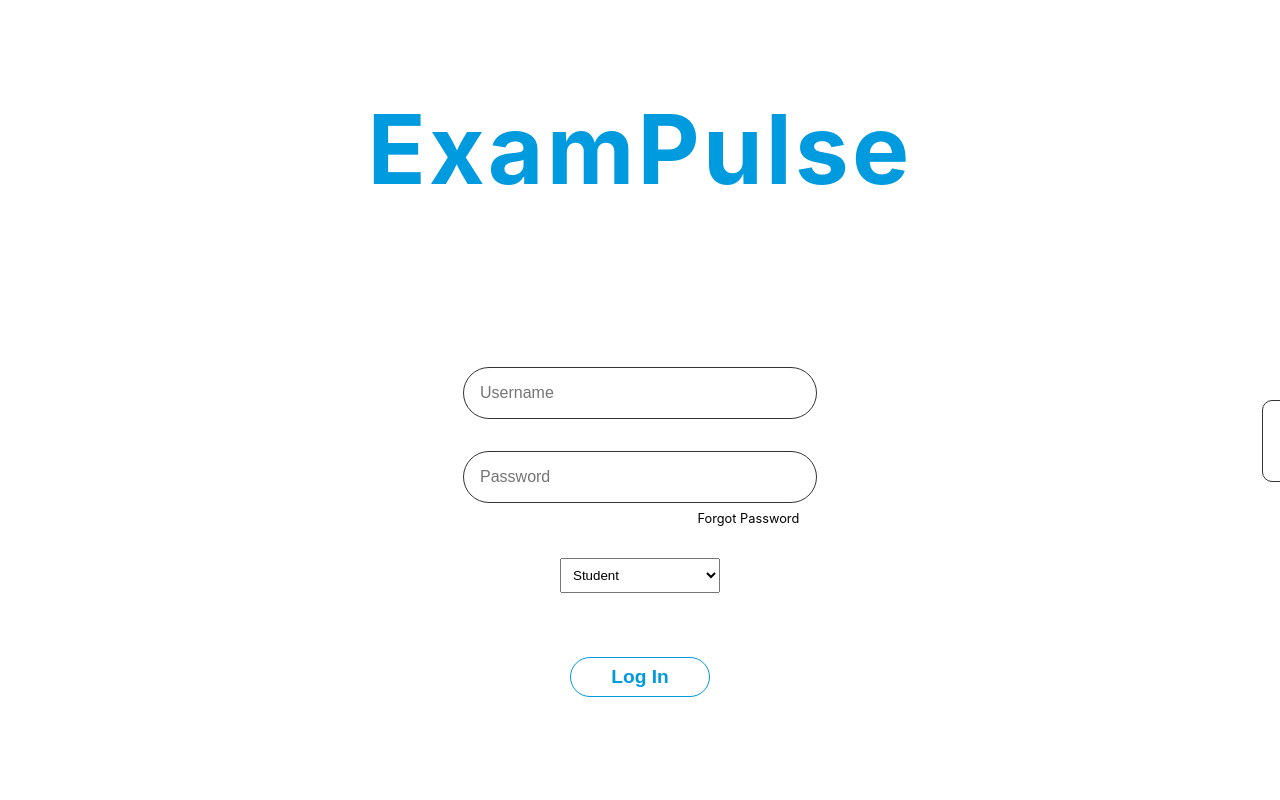
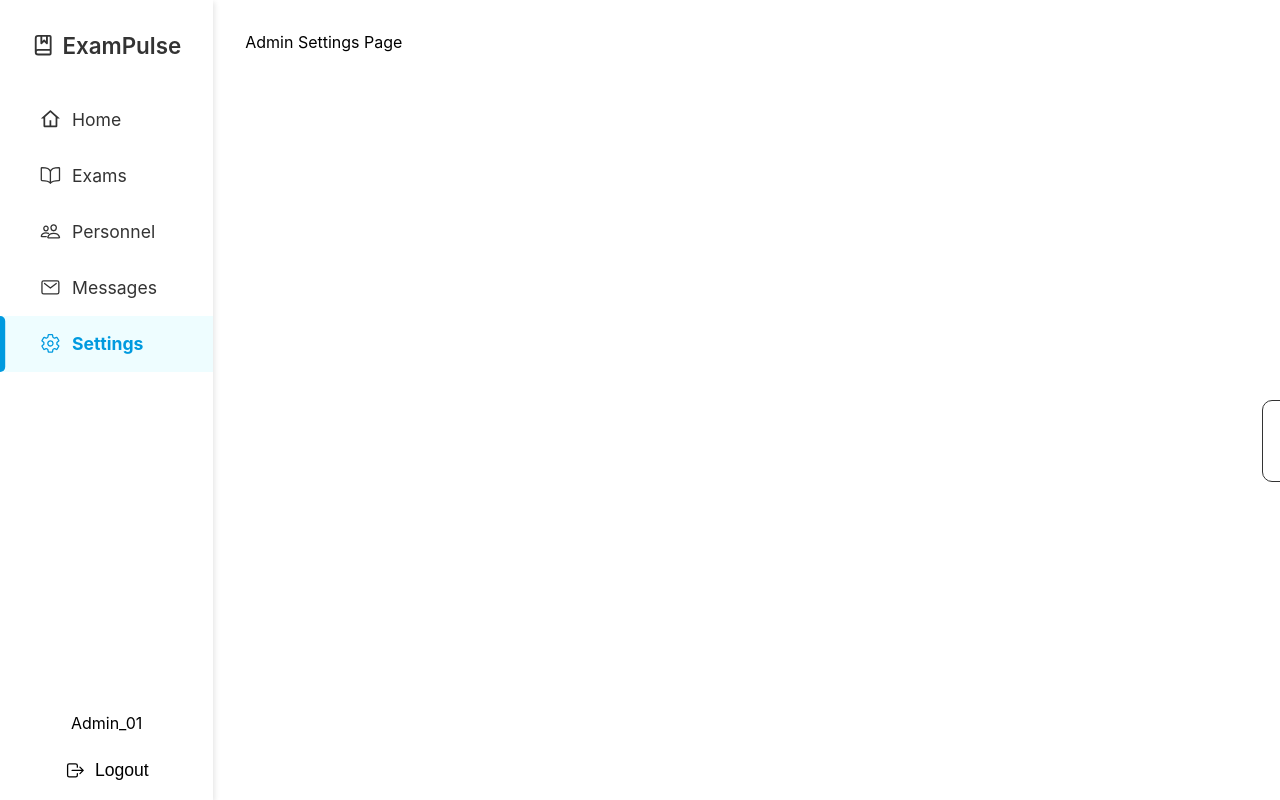
Before and after one commit to GnawedLeaves/fyp-secure-online-exam, a React (Create React App) app: page /admin/settings in a window 1280 px wide. Built offline with nearby package versions, Linux system fonts and the light colour scheme.

Commit message:
Navbar width + Navbar item will highlight based on the page its on

```diff
--- a/src/App.js
+++ b/src/App.js
@@ -13,12 +13,24 @@ import Loginpage from "./pages/common/LoginPage";
 import TempNavbar from "./components/Navbar/TempNavbar/TempNavbar";
 import AdminHomePage from "./pages/admin/AdminHomePage";
 import Navbar from "./components/Navbar/Navbar";
+import AdminSettingsPage from "./pages/admin/adminSettings/AdminSettingsPage";
+import AdminMessagesPage from "./pages/admin/adminMessages/AdminMessages";
 
 export const adminRoutes = [
   {
     title: "Admin Home",
     link: "/admin/home",
     element: <AdminHomePage />,
+  },
+  {
+    title: "Admin Settings",
+    link: "/admin/settings",
+    element: <AdminSettingsPage />,
+  },
+  {
+    title: "Admin Messages",
+    link: "/admin/messages",
+    element: <AdminMessagesPage />,
   },
 ];
 
--- a/src/components/Navbar/Navbar.js
+++ b/src/components/Navbar/Navbar.js
@@ -34,7 +34,7 @@ const Navbar = (props) => {
   };
   //TODO: Change depending on who is logged in
 
-  const [selected, setSelected] = useState(0);
+  const currentURL = window.location.href;
 
   return (
     <ThemeProvider theme={theme}>
@@ -49,10 +49,9 @@ const Navbar = (props) => {
           {props.linksArray ? (
             props.linksArray.map((item, index) => (
               <NavbarLinkContainer
-                selected={selected === index}
+                selected={currentURL.includes(item.path)}
                 key={index}
                 onClick={() => {
-                  setSelected(index);
                   navigate(item.path);
                 }}
               >
@@ -61,7 +60,7 @@ const Navbar = (props) => {
 
                   {item.title}
                 </NavbarAlignContainer>
-                <NavbarItemSelected selected={selected === index} />
+                <NavbarItemSelected selected={currentURL.includes(item.path)} />
               </NavbarLinkContainer>
             ))
           ) : (
--- a/src/components/Navbar/NavbarStyles.js
+++ b/src/components/Navbar/NavbarStyles.js
@@ -13,7 +13,6 @@ export const NavbarContainer = styled.div`
   align-items: center;
   background: #ffffff;
   box-shadow: 2px 2px 5px #e8e8e8, -5px -5px 10px #ffffff;
-  width: 16rem;
 `;
 export const NavbarLogoContainer = styled.div`
   display: flex;
--- /dev/null
+++ b/src/pages/admin/adminMessages/AdminMessages.js
@@ -0,0 +1,20 @@
+import { ThemeProvider } from "styled-components";
+import {
+  AdminMessagesBigContainer,
+  AdminMessagesContainer,
+} from "./AdminMessagesStyles";
+import { theme } from "../../../theme";
+import Navbar from "../../../components/Navbar/Navbar";
+import { adminNavbarItems } from "../AdminHomePage";
+
+const AdminMessagesPage = () => {
+  return (
+    <ThemeProvider theme={theme}>
+      <AdminMessagesBigContainer>
+        <Navbar linksArray={adminNavbarItems} />
+        <AdminMessagesContainer>Admin Messages Page</AdminMessagesContainer>
+      </AdminMessagesBigContainer>
+    </ThemeProvider>
+  );
+};
+export default AdminMessagesPage;
--- /dev/null
+++ b/src/pages/admin/adminMessages/AdminMessagesStyles.js
@@ -0,0 +1,8 @@
+import styled from "styled-components";
+
+export const AdminMessagesBigContainer = styled.div`
+  display: flex;
+`;
+export const AdminMessagesContainer = styled.div`
+  padding: 2rem;
+`;
--- /dev/null
+++ b/src/pages/admin/adminSettings/AdminSettingsPage.js
@@ -0,0 +1,21 @@
+import { ThemeProvider } from "styled-components";
+import Navbar from "../../../components/Navbar/Navbar";
+import { adminNavbarItems } from "../AdminHomePage";
+import {
+  AdminSettingsBigContainer,
+  AdminSettingsContainer,
+} from "./AdminSettingsStyles";
+import { theme } from "../../../theme";
+
+const AdminSettingsPage = () => {
+  return (
+    <ThemeProvider theme={theme}>
+      <AdminSettingsBigContainer>
+        <Navbar linksArray={adminNavbarItems} />
+        <AdminSettingsContainer>Admin Settings Page</AdminSettingsContainer>
+      </AdminSettingsBigContainer>
+    </ThemeProvider>
+  );
+};
+
+export default AdminSettingsPage;
--- /dev/null
+++ b/src/pages/admin/adminSettings/AdminSettingsStyles.js
@@ -0,0 +1,8 @@
+import styled from "styled-components";
+
+export const AdminSettingsBigContainer = styled.div`
+  display: flex;
+`;
+export const AdminSettingsContainer = styled.div`
+  padding: 2rem;
+`;
```
Also changed, not shown: src/pages/admin/AdminHomePage.js (+4 -4 lines).
